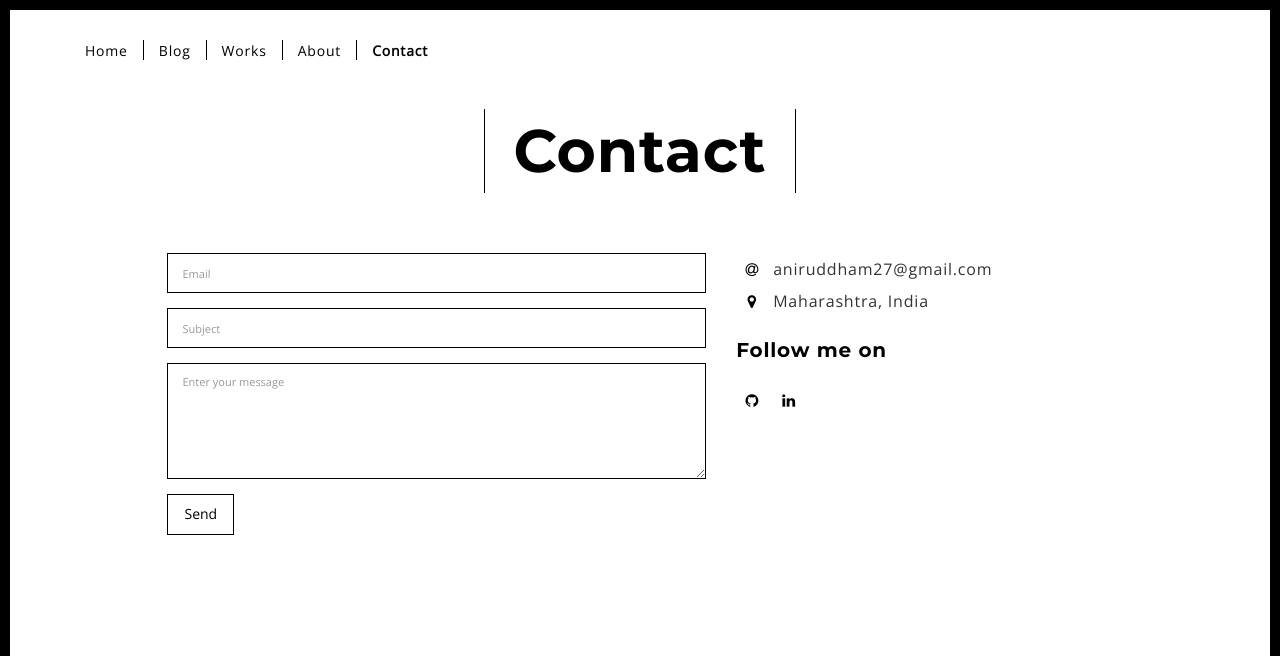
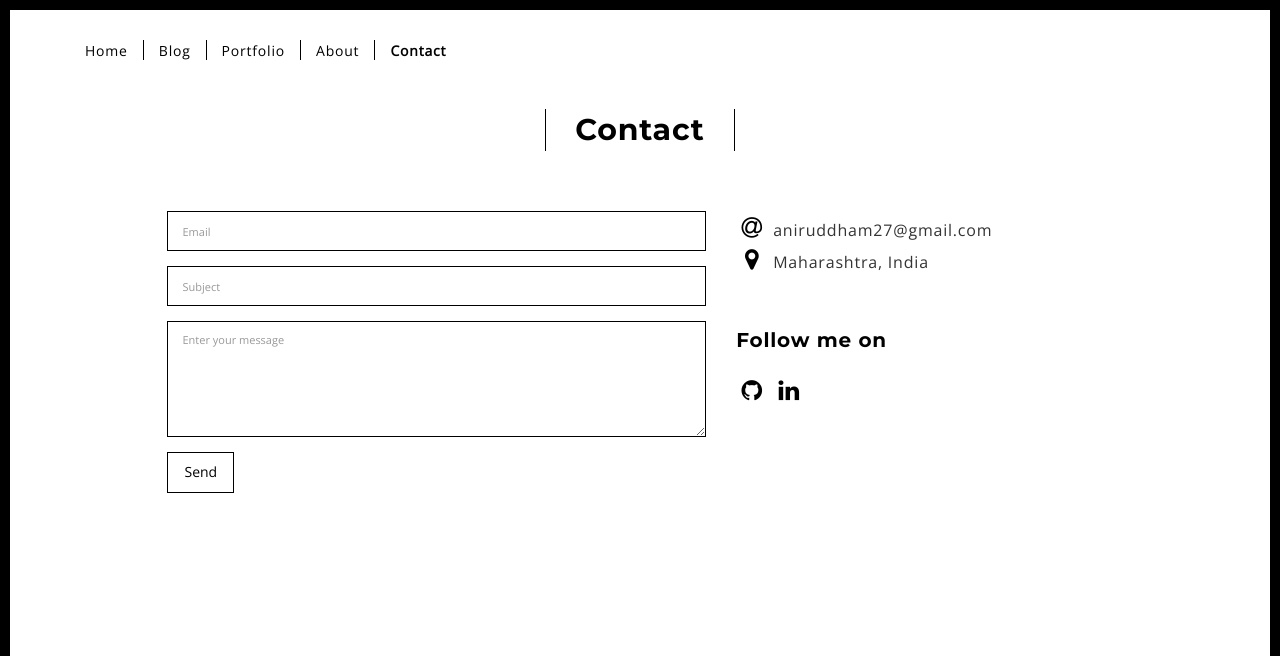
Before and after one commit to aniruddhasm/python-app, a Flask app: page /contact.html in a window 1280 px wide. Shown: the top 656 px of the page. Run offline with Flask 2, Linux system fonts and the light colour scheme; some libraries are stand-ins or nearby versions.

Commit message:
python problem solving

```diff
--- a/static/app.css
+++ b/static/app.css
@@ -27,7 +27,7 @@ ul{
 a {
     transition: all 0.3s ease-in 0s;
 }
-h1{
+.hero-full-container h1{
     font-size: 60px !important;
 }
 h1, h2, h3, h4, h5, h6, .h1, .h2, .h3, .h4, .h5, .h6 {
@@ -49,3 +49,6 @@ pre {
     color: #dddddd;
     font-size: 16px;
 }
+.fa-icon{
+    font-size: 24px;
+}
--- a/templates/common/header.html
+++ b/templates/common/header.html
@@ -16,7 +16,7 @@
         <ul class="nav navbar-nav ">
           <li><a href="/" title="Home">Home</a></li>
           <li><a href="http://codebuddy.in/blog" target="_blank" title="Blog">Blog</a></li>
-          <li><a href="./works.html" title="Works">Works</a></li>
+          <li><a href="./portfolio.html" title="Portfolio">Portfolio</a></li>
           <li><a href="./about.html" title="About">About</a></li>
           <li><a href="./contact.html" title="Contact">Contact</a></li>
         </ul>
--- a/templates/contact.html
+++ b/templates/contact.html
@@ -46,6 +46,7 @@
                           Maharashtra, India
                         </li>
                       </ul>
+                      <br/>
                       <h3>Follow me on</h3>
                       <a href="https://github.com/aniruddhasm" title="Github" class="fa-icon" target="_blank">
                         <i class="fa fa-github"></i>
@@ -53,7 +54,6 @@
                       <a href="https://www.linkedin.com/in/aniruddhamahamuni/" title="Linkedin" class="fa-icon" target="_blank">
                         <i class="fa fa-linkedin"></i>
                       </a>
-
                     </div>
                   </div>
                 </form>
```
Also changed, not shown: templates/portfolio.html (renamed from templates/works.html, +5 -10 lines).
